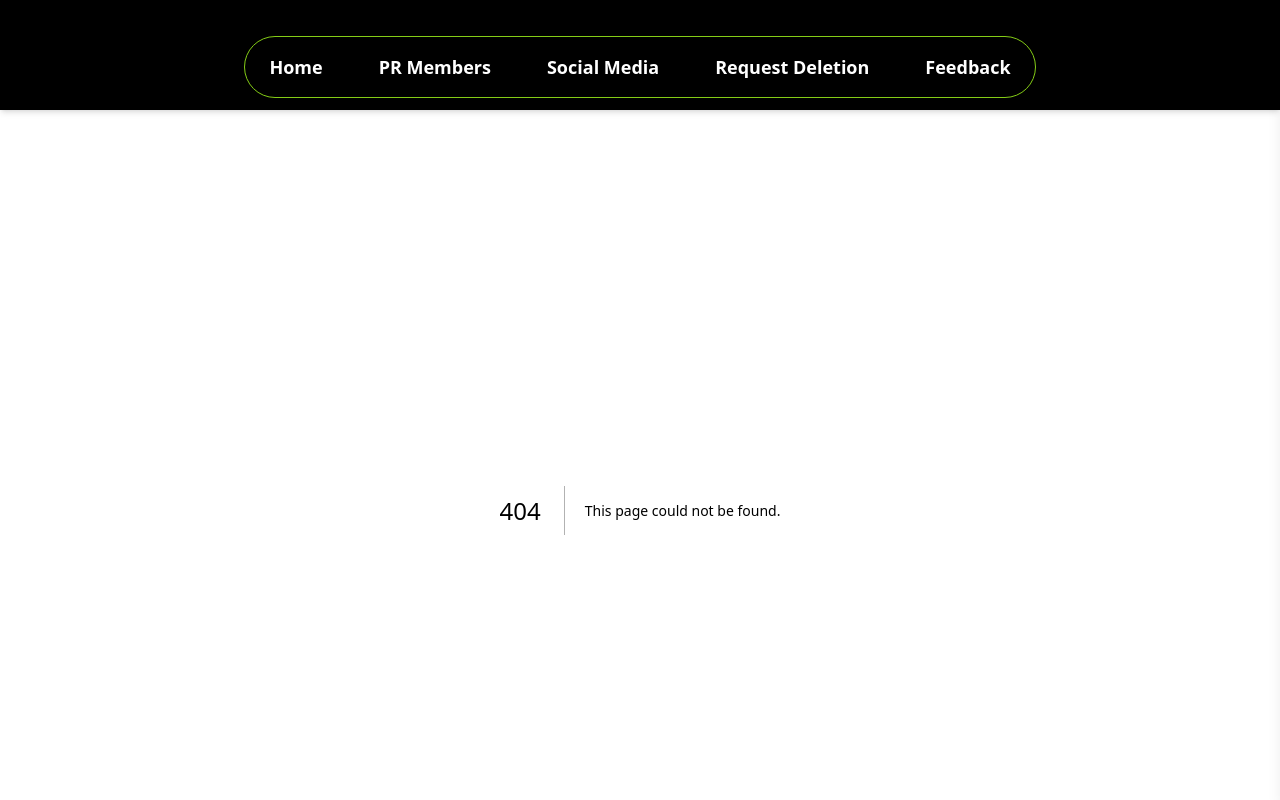
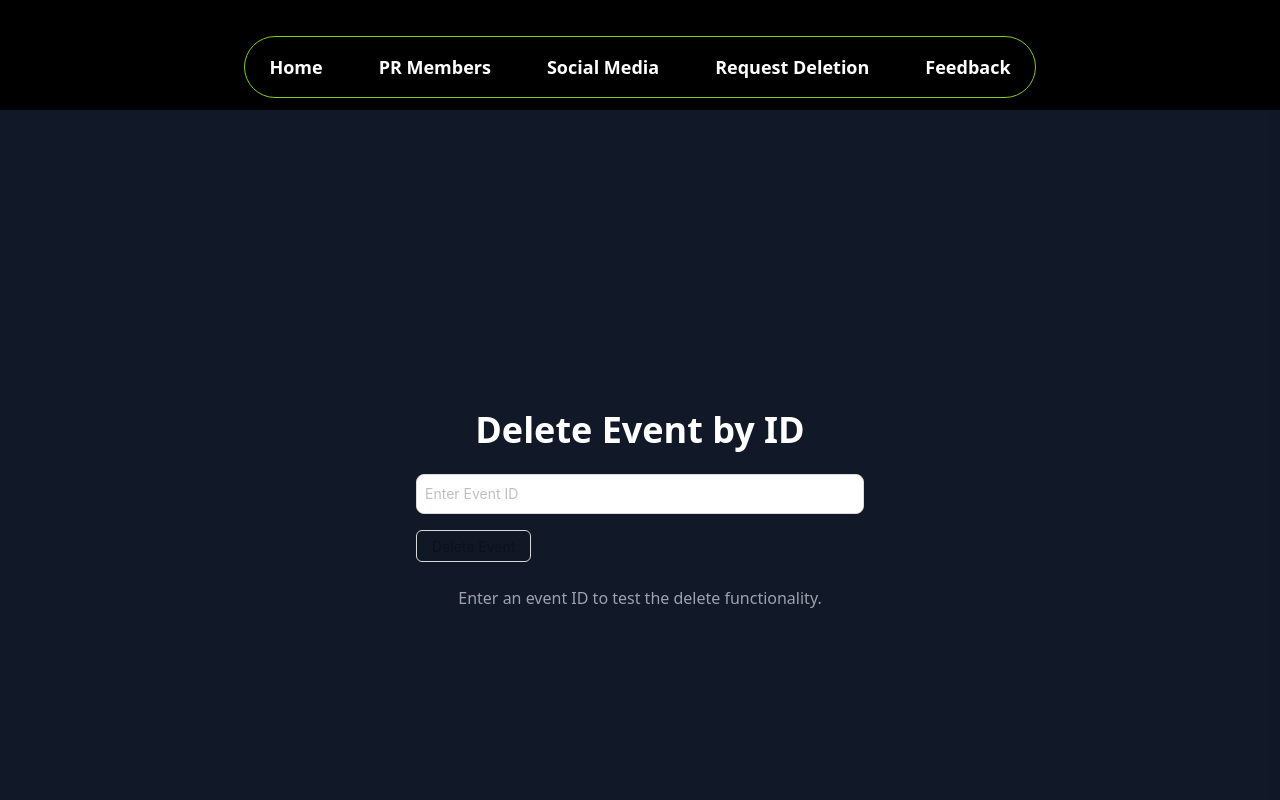
Before and after one commit to iiitraichur/prcouncil, a Next.js app: page /test in a window 1280 px wide. Before the commit this address had no page. Shown: the top 800 px of the page. Built offline with nearby package versions, Linux system fonts and the light colour scheme; no server answers.

Commit message:
added sorting + additional dependencies

```diff
--- a/app/admin/events/page.tsx
+++ b/app/admin/events/page.tsx
@@ -3,17 +3,17 @@ import React, { useState, useEffect } from "react";
 import { motion } from "framer-motion";
 import { AiOutlineUser, AiOutlineCalendar, AiOutlineClockCircle, AiOutlineLink } from "react-icons/ai";
 import { DatePicker, Modal, Input, message } from "antd";
-import { collection, onSnapshot, deleteDoc, doc, updateDoc } from "firebase/firestore";
+import '@ant-design/v5-patch-for-react-19';
+import { collection, onSnapshot, deleteDoc, doc, updateDoc, query, orderBy } from "firebase/firestore";
 import { db } from "@/lib/firebase";
-
-const { confirm } = Modal;
 
 interface Event {
   id: string;
   eventTitle: string;
   user: string;
   date: string; // ISO 8601 formatted
-  session: string;
+  session: string; // Could be "Morning", "Afternoon", "Evening"
+  time: string; // Add time field to Firestore (e.g., '14:00' for 2 PM)
   driveLink: string;
   pictureCredits?: string[];
 }
@@ -26,7 +26,13 @@ function EventsPage() {
   const [editEvent, setEditEvent] = useState<Event | null>(null);
 
   useEffect(() => {
-    const unsubscribe = onSnapshot(collection(db, "events"), (snapshot) => {
+    const eventsQuery = query(
+      collection(db, "events"),
+      orderBy("date", "desc"),   // Sort events by date in descending order (latest first)
+      orderBy("time", "desc")    // Sort events by time in descending order (latest first)
+    );
+
+    const unsubscribe = onSnapshot(eventsQuery, (snapshot) => {
       const eventsData = snapshot.docs.map((doc) => ({
         id: doc.id,
         ...doc.data(),
@@ -37,14 +43,7 @@ function EventsPage() {
     return () => unsubscribe();
   }, []);
 
-  const handleDelete = (eventId: string) => {
-    confirm({
-      title: "Are you sure you want to delete this event?",
-      content: "This action cannot be undone.",
-      okText: "Yes, Delete",
-      okType: "danger",
-      cancelText: "Cancel",
-      onOk: async () => {
+  const handleDelete = async (eventId: string) => {
     try {
       await deleteDoc(doc(db, "events", eventId));
       message.success("Event deleted successfully!");
@@ -52,11 +51,6 @@ function EventsPage() {
       console.error("Error deleting event: ", error);
       message.error("Failed to delete event.");
     }
-      },
-      onCancel() {
-        message.info("Event deletion canceled.");
-      },
-    });
   };
 
   const handleEdit = async () => {
@@ -116,7 +110,7 @@ function EventsPage() {
         <DatePicker
           onChange={(date) => setSelectedDate(date ? date.toDate() : null)}
           placeholder="Select Date"
-          className="flex-1 p-3 rounded-lg bg-gray-800 text-white focus:ring-2 focus:ring-lime-500 outline-none"
+          className="flex-1 p-3 rounded-lg bg-gray-800  focus:ring-2 focus:ring-lime-500 outline-none"
           getPopupContainer={(trigger) => trigger.parentNode as HTMLElement}
         />
         <button
--- a/app/events/page.tsx
+++ b/app/events/page.tsx
@@ -3,6 +3,7 @@ import React, { useState, useEffect } from "react";
 import { motion } from "framer-motion";
 import { AiOutlineUser, AiOutlineCalendar, AiOutlineClockCircle, AiOutlineLink } from "react-icons/ai";
 import { DatePicker } from "antd";
+import '@ant-design/v5-patch-for-react-19';
 import { collection, onSnapshot } from "firebase/firestore";
 import { db } from "@/lib/firebase";
 
--- /dev/null
+++ b/app/test/page.tsx
@@ -0,0 +1,68 @@
+"use client";
+import React, { useState } from "react";
+import { Modal, Input, Button, message } from "antd";
+import { deleteDoc, doc } from "firebase/firestore";
+import { db } from "@/lib/firebase";
+
+const { confirm } = Modal;
+
+function DeleteTestPage() {
+  const [eventId, setEventId] = useState(""); // State for the input field
+
+  const handleDelete = (eventId: string) => {
+    confirm({
+      title: "Are you sure you want to delete this event?",
+      content: `Event ID: ${eventId}`,
+      okText: "Yes, Delete",
+      okType: "danger",
+      cancelText: "Cancel",
+      onOk: async () => {
+        console.log("Attempting to delete event ID:", eventId);
+        try {
+          const docRef = doc(db, "events", eventId);
+          console.log("Document reference:", docRef);
+          await deleteDoc(docRef);
+          message.success("Event deleted successfully!");
+          setEventId(""); // Clear input after successful deletion
+        } catch (error) {
+          console.error("Error deleting event:", error);
+          message.error("Failed to delete event.");
+        }
+      },
+      onCancel() {
+        console.log("Deletion canceled.");
+        message.info("Event deletion canceled.");
+      },
+    });
+  };
+
+  return (
+    <div className="min-h-screen flex flex-col items-center justify-center bg-gray-900 text-white">
+      <h1 className="text-4xl font-bold mb-6">Delete Event by ID</h1>
+
+      {/* Input Field for Event ID */}
+      <div className="w-full max-w-md space-y-4">
+        <Input
+          placeholder="Enter Event ID"
+          value={eventId}
+          onChange={(e) => setEventId(e.target.value)}
+          className="p-2 rounded-lg text-black"
+        />
+        <Button
+          type="primary"
+          danger
+          onClick={() => handleDelete(eventId)}
+          disabled={!eventId.trim()}
+        >
+          Delete Event
+        </Button>
+      </div>
+
+      <p className="text-gray-400 mt-6">
+        Enter an event ID to test the delete functionality.
+      </p>
+    </div>
+  );
+}
+
+export default DeleteTestPage;
--- a/package.json
+++ b/package.json
@@ -21,6 +21,7 @@
     "react-toastify": "^11.0.2"
   },
   "devDependencies": {
+    "@ant-design/v5-patch-for-react-19": "^1.0.3",
     "@types/node": "^20",
     "@types/react": "^19",
     "@types/react-dom": "^19",
```
Also changed, not shown: 1 other file (tests, documents, lock files or other folders). Lines whose indentation alone changed are shown as unchanged.
